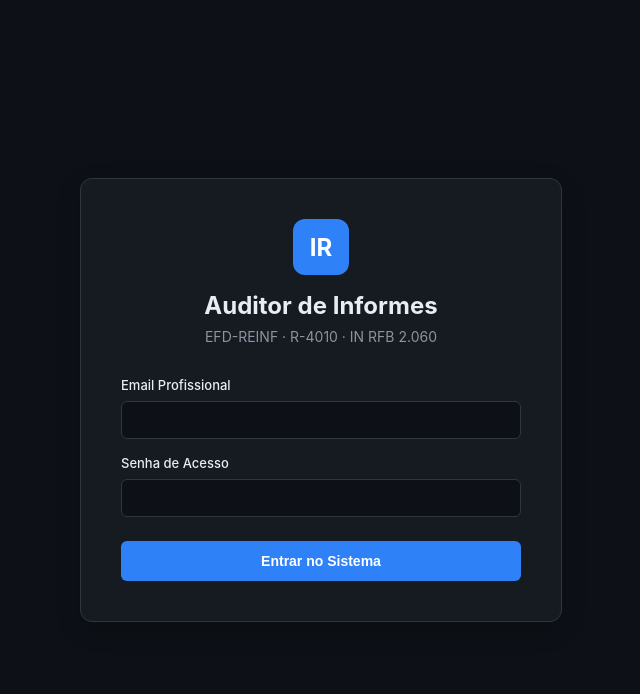
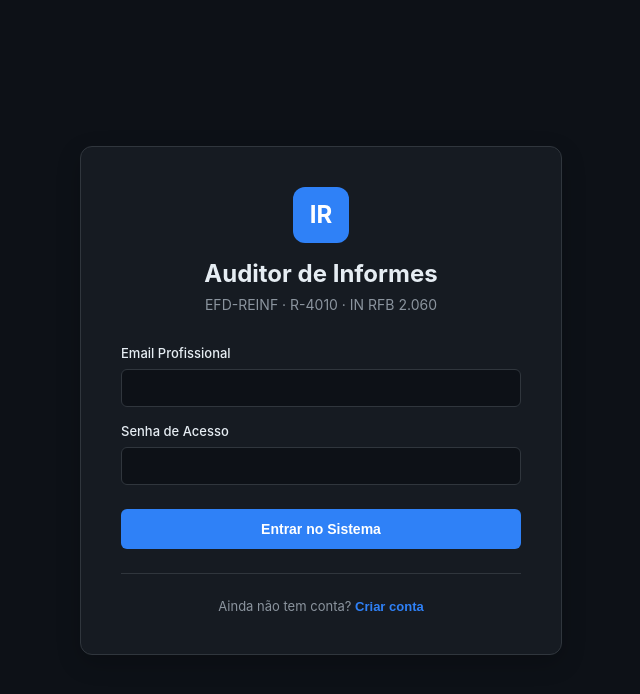
Before and after one commit to Paulocpjunior/informe-rendimentos-app, a React (Create React App) app: page / in a window 1280 px wide. Shown: the top 694 px of the page, without its empty margins (319-959 px from the left). Built offline with nearby package versions, Linux system fonts and the light colour scheme; no server answers.

Commit message:
feat: restaurar opção de cadastro na tela de login

```diff
--- a/src/components/Login.js
+++ b/src/components/Login.js
@@ -6,17 +6,28 @@ export default function Login() {
   const [senha, setSenha] = useState('');
   const [erro, setErro] = useState('');
   const [load, setLoad] = useState(false);
-  const { login } = useAuth();
+  const [isRegistro, setIsRegistro] = useState(false);
+  const { login, register } = useAuth();
 
-  const handleLogin = async (e) => {
+  const handleSubmit = async (e) => {
     e.preventDefault();
     setErro(''); setLoad(true);
     try {
-      await login(email, senha);
+      if (isRegistro) {
+        await register(email, senha);
+      } else {
+        await login(email, senha);
+      }
     } catch (err) {
-      setErro('Falha no login: ' + err.message);
+      const msg = isRegistro ? 'Falha no cadastro: ' : 'Falha no login: ';
+      setErro(msg + err.message);
       setLoad(false);
     }
+  };
+
+  const toggleMode = () => {
+    setIsRegistro(!isRegistro);
+    setErro('');
   };
 
   const darkBg = '#0d1117';
@@ -36,7 +47,7 @@ export default function Login() {
 
         {erro && <div style={{ background: 'rgba(248,81,73,0.1)', color: '#ff7b72', padding: 12, borderRadius: 6, fontSize: 13, marginBottom: 24, border: '1px solid rgba(248,81,73,0.4)' }}>{erro}</div>}
 
-        <form onSubmit={handleLogin} style={{ display: 'flex', flexDirection: 'column', gap: 16 }}>
+        <form onSubmit={handleSubmit} style={{ display: 'flex', flexDirection: 'column', gap: 16 }}>
           <div>
             <label style={{ display: 'block', fontSize: 13, color: textWhite, marginBottom: 8, fontWeight: 500 }}>Email Profissional</label>
             <input type="email" required value={email} onChange={e => setEmail(e.target.value)} style={{ width: '100%', padding: '10px 14px', background: inputBg, border: '1px solid #30363d', borderRadius: 6, color: textWhite, outline: 'none', fontSize: 14, boxSizing: 'border-box' }} />
@@ -46,9 +57,22 @@ export default function Login() {
             <input type="password" required value={senha} onChange={e => setSenha(e.target.value)} style={{ width: '100%', padding: '10px 14px', background: inputBg, border: '1px solid #30363d', borderRadius: 6, color: textWhite, outline: 'none', fontSize: 14, boxSizing: 'border-box' }} />
           </div>
           <button type="submit" disabled={load} style={{ marginTop: 8, background: primaryBlue, color: '#fff', border: 'none', padding: 12, borderRadius: 6, fontSize: 14, fontWeight: 600, cursor: load ? 'not-allowed' : 'pointer' }}>
-            {load ? 'Acessando sistema...' : 'Entrar no Sistema'}
+            {load ? (isRegistro ? 'Criando conta...' : 'Acessando sistema...') : (isRegistro ? 'Criar Conta' : 'Entrar no Sistema')}
           </button>
         </form>
+
+        <div style={{ textAlign: 'center', marginTop: 24, paddingTop: 24, borderTop: '1px solid #30363d' }}>
+          <p style={{ color: '#8b949e', fontSize: 13, margin: 0 }}>
+            {isRegistro ? 'Já possui uma conta?' : 'Ainda não tem conta?'}{' '}
+            <button
+              type="button"
+              onClick={toggleMode}
+              style={{ background: 'none', border: 'none', color: primaryBlue, cursor: 'pointer', fontSize: 13, fontWeight: 600, padding: 0, textDecoration: 'none' }}
+            >
+              {isRegistro ? 'Fazer login' : 'Criar conta'}
+            </button>
+          </p>
+        </div>
       </div>
     </div>
   );
```
